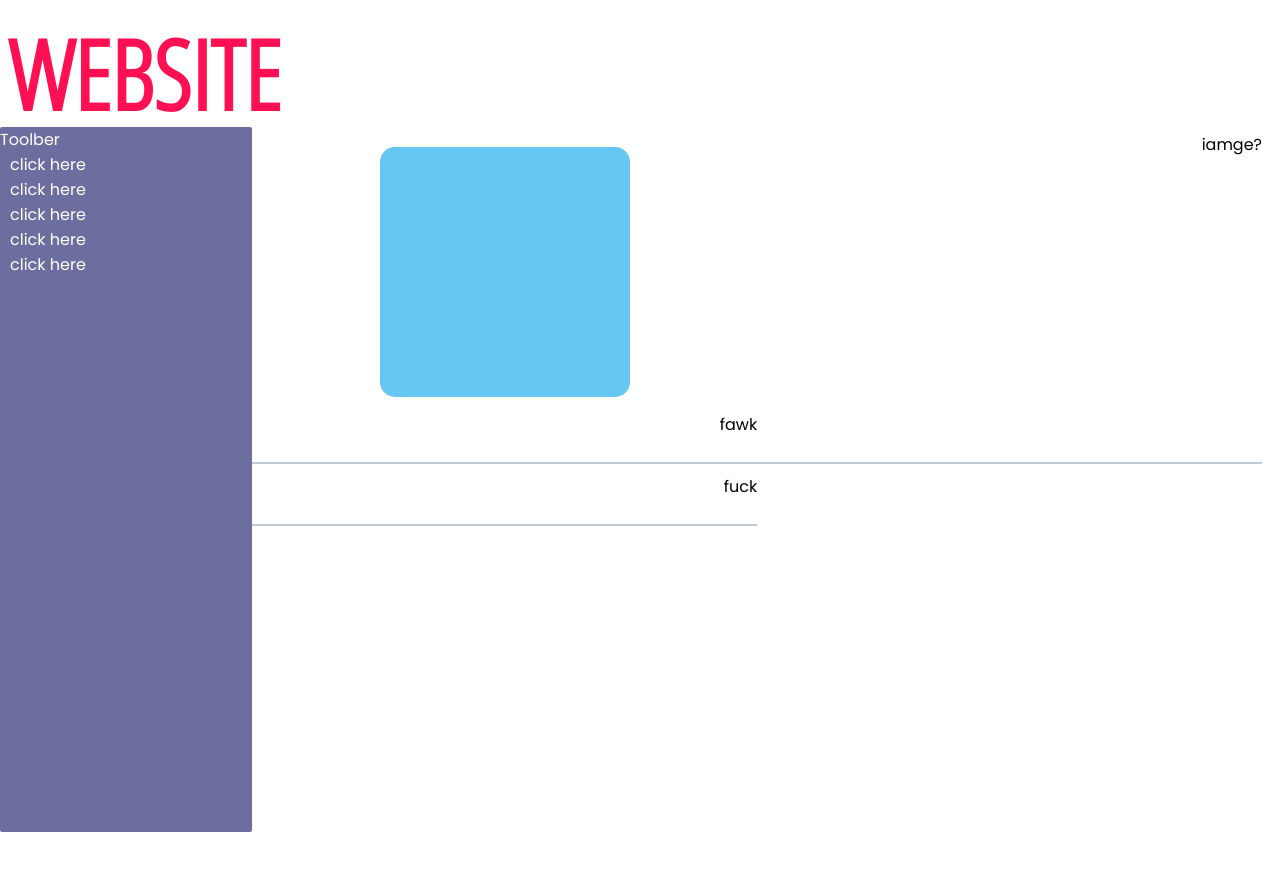
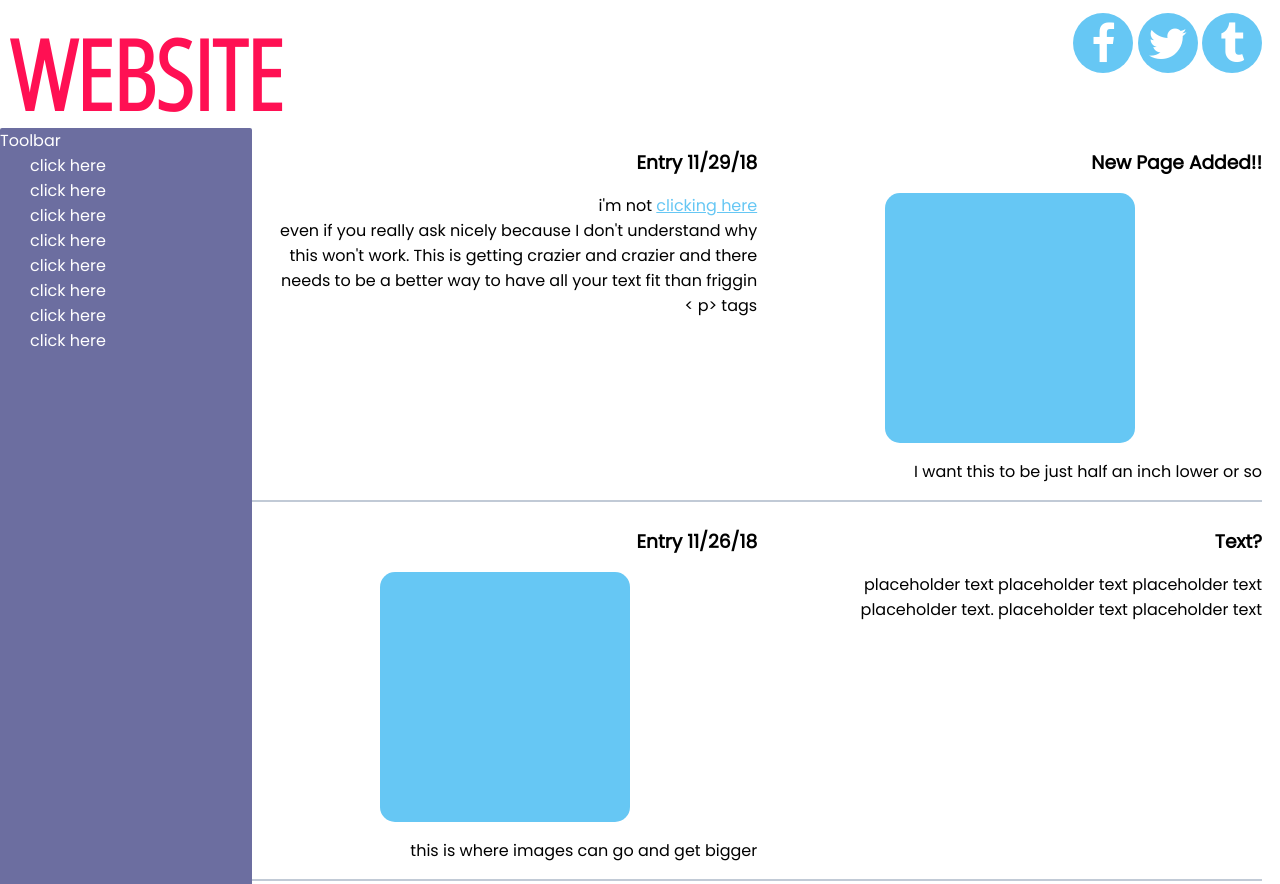
Before and after one commit to devontremble/ARTS229, a plain HTML site: page projects/Project2/index.html in a window 1280 px wide. Shown: the top 884 px of the page. Before the commit the page ends 840 px from the top, so only its background shows below. Drawn offline with Linux system fonts and the light colour scheme.

Commit message:
Add files via upload

```diff
--- a/projects/Project2/index.html
+++ b/projects/Project2/index.html
@@ -1,21 +1,32 @@
 <!doctype=html>
 <html>
+
 <head>
   <title>Project2</title>
   <link rel="icon" href="../../favicon.ico" type="image/x-icon" />
   <link rel="icon" type="image/png" href="../../images/favicon-32x32.png" sizes="32x32" />
   <link rel="icon" type="image/png" href="../../images/favicon-16x16.png" sizes="16x16" />
   <link rel="stylesheet" href="styles.css">
+  <link rel="stylesheet" href="https://cdnjs.cloudflare.com/ajax/libs/font-awesome/4.7.0/css/font-awesome.min.css">
   <link href="https://fonts.googleapis.com/css?family=Open+Sans+Condensed:300|Poppins" rel="stylesheet">
 </head>
 
 <body>
+  <section class="grid">
     <div id="header">
       <h1 id="title">WEBSITE</h1>
+      <img></img>
     </div>
-  <section class="grid">
+    <div id="icons">
+    <a href="#" class="fa fa-facebook" id="c1"></a>
+    <a href="#" class="fa fa-twitter" id="c2"></a>
+    <a href="#" class="fa fa-tumblr" id="c3"></a>
+    </div>
     <div class="toolbar">
-    Toolber <br>
+      Toolbar <br>
+      <a href="#">click here</a> <br>
+      <a href="#">click here</a> <br>
+      <a href="#">click here</a> <br>
       <a href="#">click here</a> <br>
       <a href="#">click here</a> <br>
       <a href="#">click here</a> <br>
@@ -23,16 +34,58 @@
       <a href="#">click here</a> <br>
     </div>
     <div id="coloredbottom">
+      <h2>Entry 11/29/18</h2>
+      <p>i'm not <a href=#> clicking here</a>
+        <br>
+        even if you really ask nicely because I don't understand why this won't work. This is getting crazier and crazier and there needs to be a better way to have all your text fit than friggin <br>
+        < p> tags
+      </p>
+    </div>
+    </div>
+
+    <div id="coloredbottom">
+      <h2> New Page Added!! </h2>
       <div id="img">
       </div>
-    fawk
+      <p> I want this to be just half an inch lower or so</p>
     </div>
+
     <div id="coloredbottom">
+      <h2>Entry 11/26/18</h2>
+      <div id="img">
+      </div>
+      <p>this is where images can go and get bigger</p>
+    </div>
+
+    <div id="coloredbottom">
+      <h2> Text? </h2>
+      <p>placeholder text placeholder text placeholder text placeholder text.
+
+        placeholder text placeholder text</p>
+    </div>
+
+    <div id="coloredbottom">
+      <h2> Links </h2>
+      <p>this is a cool thing you should look at wow you should definitely <a href=#> click here</a>.
+    </div>
+
+    <div id="coloredbottom">
+      <div id="img">
+      </div>
       iamge?
     </div>
+
     <div id="coloredbottom">
-    fuck
-  <div>
+      <div id="img">
+      </div>
+      iamge?
+    </div>
+
+    <div id="coloredbottom">
+      <h2> Links </h2>
+      <p>this is a cool thing you should look at wow you should definitely <a href=#> click here</a>.
+    </div>
   </section>
 </body>
+
 </html>
--- a/projects/Project2/styles.css
+++ b/projects/Project2/styles.css
@@ -11,50 +11,76 @@
 body {
   background-color: white;
 }
-.colors{
-  font-family: var(--majorfont);
-  width: 200px;
-  height: 200px;
-  border-radius: 50px;
-  font-size: 120px;
-  color: black;
-  align-content: stretch;
-  text-align: center;
-  align-items: center;
+p {
+  font-size: 7pt;
+}
+h2 {
+  font-size: 10pt;
 }
 .grid {
-  margin: 20px 10px 0px -8px;
+  margin: 0px 0px 0px 0px;
   display: grid;
-  grid-template-columns: 20% 40% 40%;
+  grid-template-columns: 100%;
   text-align: right;
-  height: 90%;
+  height: 100%;
   font-family: var(--minorfont);
 }
 .toolbar {
-  height: auto;
-  grid-row: span 14;
+  height: 200px;
   text-align: left;
   color: var(--color5);
   background-color: var(--color2);
   border-radius: 2px;
 }
 .toolbar a {
-  margin: 10px;
+  font-size: 7pt;
   text-decoration: none;
   color: var(--color5);
 }
+#icons{
+  width: 160px;
+  padding-bottom: 5px;
+}
+#icons a{
+  height: 45px;
+  padding-top: 5px;
+  width: 50px;
+  color: white;
+  text-decoration: none;
+  font-size: 30pt;
+  text-align: center;
+  margin: 5px auto;
+  background-color: var(--color3);
+  border-radius: 50px;
+}
+#icons a:hover {
+  background-color: var(color--4);
+}
 #title {
-  font-size: 72pt;
+  display: unset;
+  font-size: 42pt;
   font-family: var(--majorfont);
   color: var(--color1);
 }
 #header {
-  margin-top: 5px auto;
-  height: 74pt;
+  display: unset;
+  text-align: center;
 }
 #coloredbottom {
   margin: 5px 0px;
   border-bottom: var(--color4) solid 2px;
+}
+#coloredbottom p {
+  margin-left: 10px;
+}
+#coloredbottom a {
+  color: var(--color3);
+}
+#coloredbottom a:visited {
+    color: var(--color2);
+}
+#coloredbottom a:hover {
+  color: var(--color4);
 }
 #c1 {
   background-color: var(--color1)
@@ -71,6 +97,9 @@ body {
 #c5 {
   background-color: var(--color5)
 }
+#grabspacer{
+  grid-row: span 2;
+}
 #img {
   height: 250px;
   width: 250px;
@@ -78,6 +107,57 @@ body {
   margin: 15px auto;
   border-radius: 15px;
 }
-#offset {
-  margin-top: 15px;
+#spacer {
+  height: 100px;
 }
+
+
+/*THIS IS FOR TABLET MODE*/
+
+@media screen and (min-width: 600px) {
+  p {
+    font-size: 12pt;
+  }
+  h2 {
+    font-size: 14pt;
+  }
+  .grid {
+    margin: 0px 10px 0px -8px;
+    grid-template-columns: 20% 40% 40%;
+    text-align: right;
+    height: 100%;
+  }
+  .toolbar {
+    height: auto;
+    grid-row: span 14;
+  }
+  .toolbar a {
+    font-size: 12pt;
+    margin: 30px;
+  }
+  #header {
+    text-align: left;
+    height: 90pt;
+    margin-left: 10px;
+    grid-column: span 2;
+  }
+  #icons {
+    width: auto;
+  }
+  #icons a {
+    text-align: center;
+    font-size: 32pt;
+    height: 50px;
+    width: 60px;
+    padding-top: 10px;
+  }
+  #title {
+    font-size: 72pt;
+  }
+}
+
+/*THIS IS FOR DESKTOP MODE*/
+
+@media screen and (min-width: 1200px) {
+
+}
```
Lines whose indentation alone changed are shown as unchanged.
